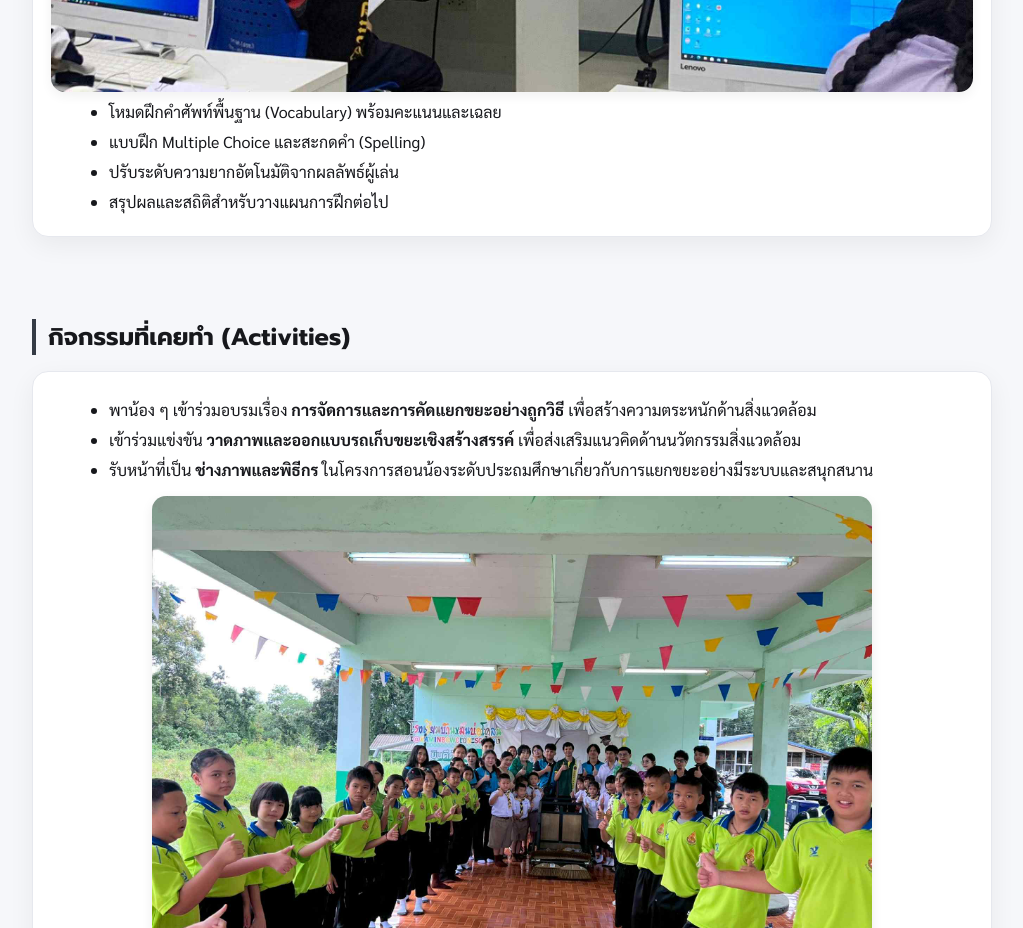
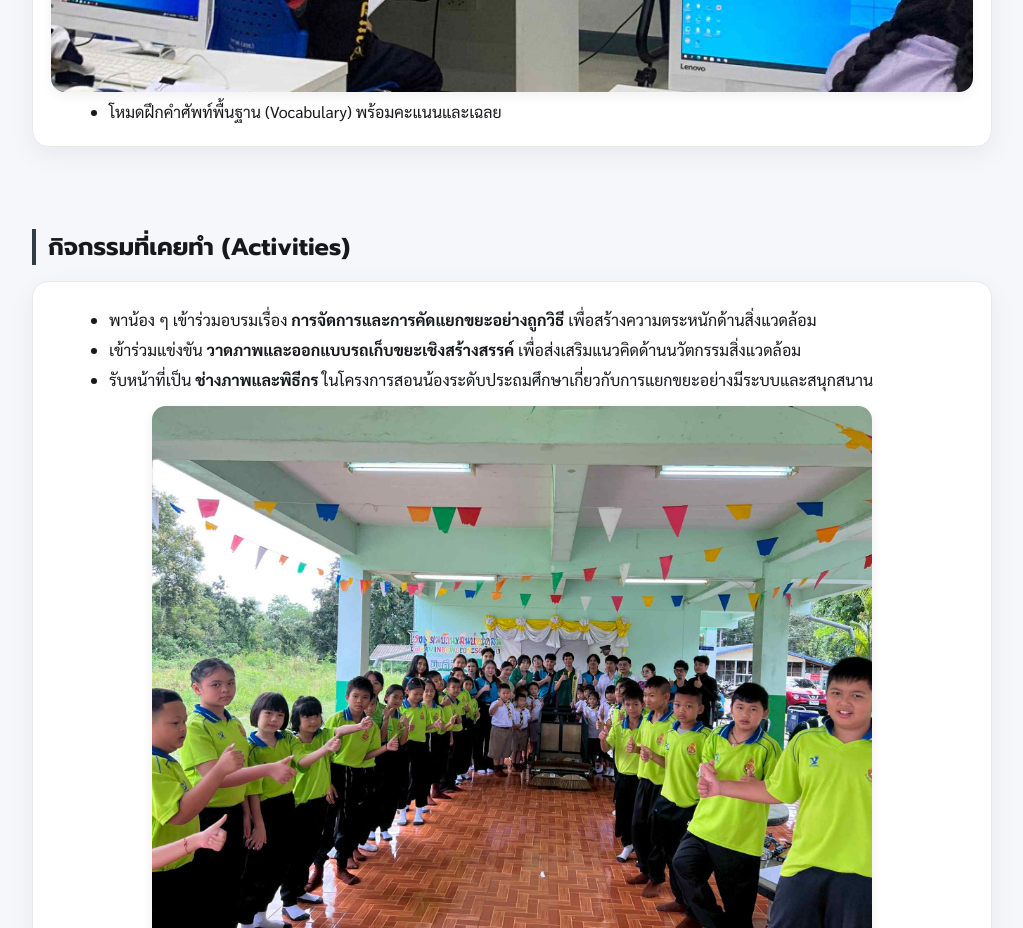
Before and after one commit to beemcraf/naphat.github.io, a plain HTML site: page index.html in a window 1280 px wide. Shown: the part 3880-4808 px from the top of the page, without its empty margins (128-1151 px from the left). Drawn offline with Linux system fonts and the light colour scheme.

Commit message:
Remove features from English Practice Game section
Removed multiple choice and spelling practice features from the English Practice Game section.

```diff
--- a/index.html
+++ b/index.html
@@ -149,9 +149,6 @@
           <img src="a8.jfif" class="project-img" alt="English Practice Game">
           <ul class="nice-bullets">
             <li>โหมดฝึกคำศัพท์พื้นฐาน (Vocabulary) พร้อมคะแนนและเฉลย</li>
-            <li>แบบฝึก Multiple Choice และสะกดคำ (Spelling)</li>
-            <li>ปรับระดับความยากอัตโนมัติจากผลลัพธ์ผู้เล่น</li>
-            <li>สรุปผลและสถิติสำหรับวางแผนการฝึกต่อไป</li>
           </ul>
         </article>
       </div>
```
